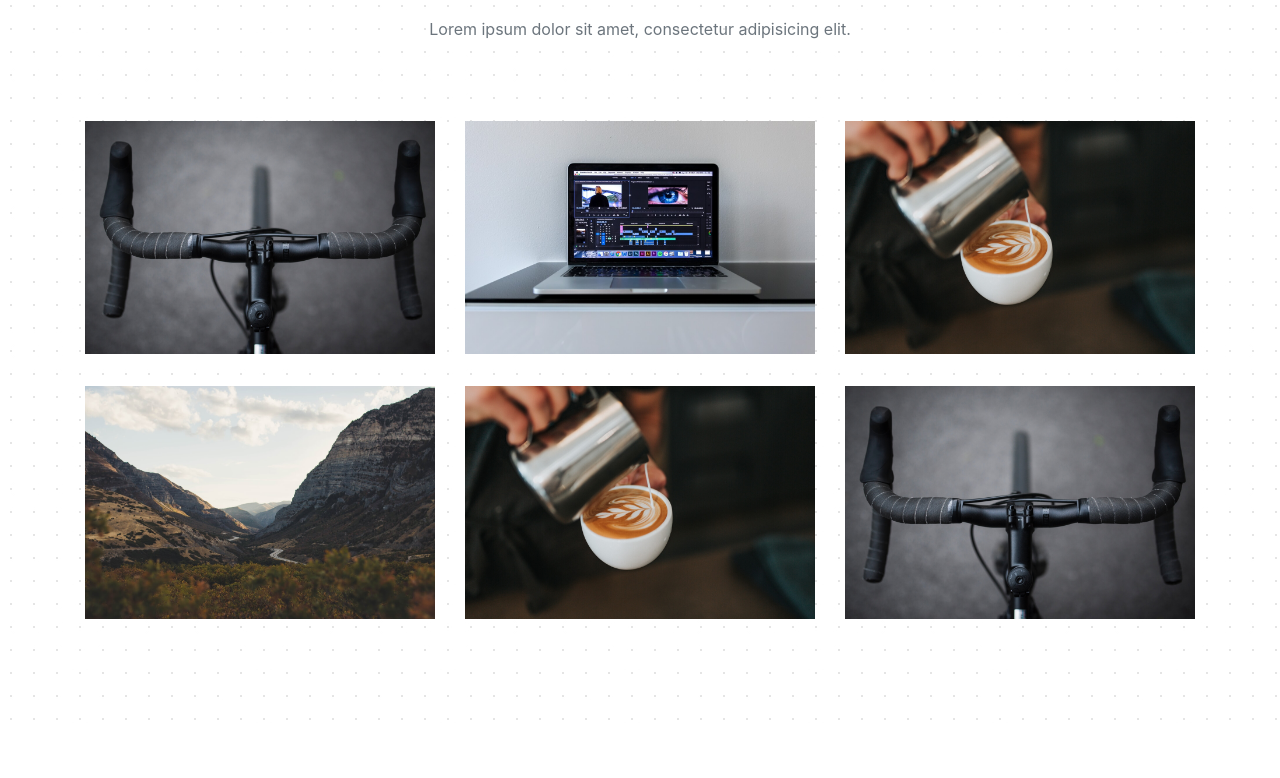
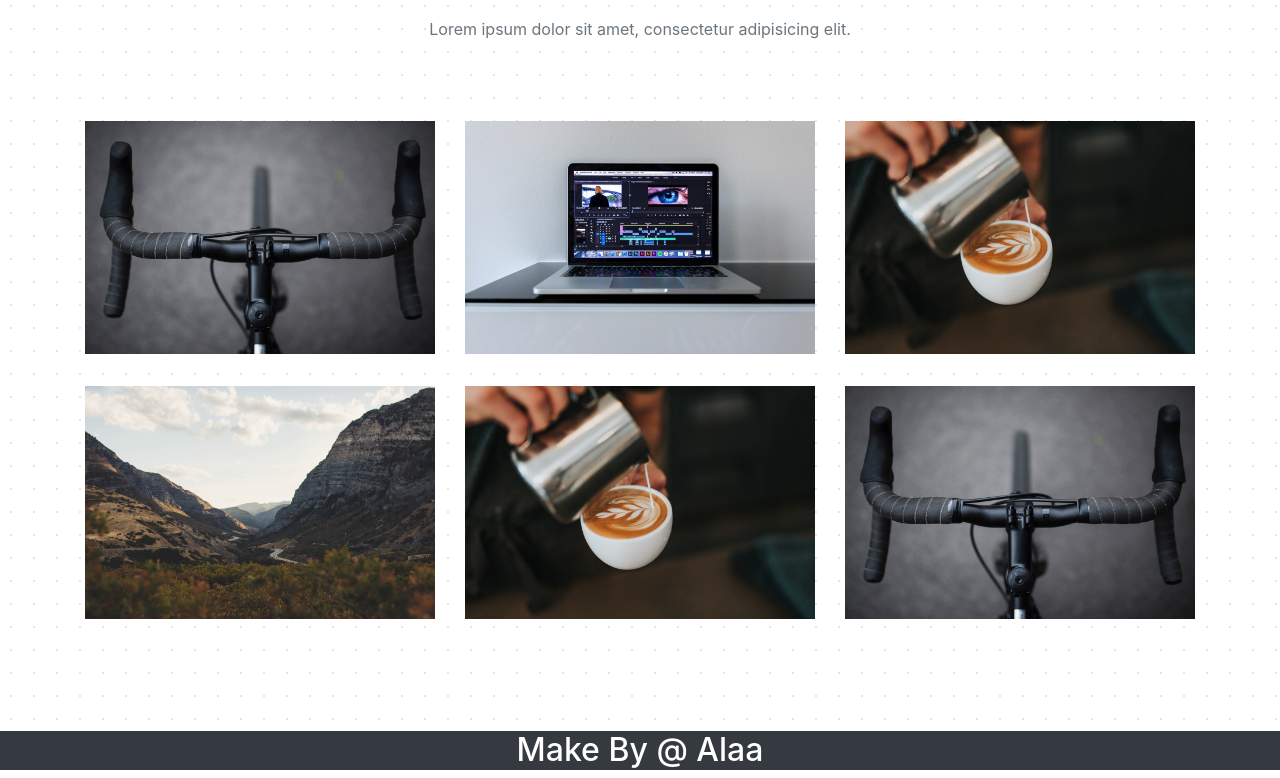
Before and after one commit to khaledelmasry247/test-project, a plain HTML site: page index.html in a window 1280 px wide. Shown: the part 2521-3299 px from the top of the page. Before the commit the page ends 3252 px from the top, so only its background shows below. Drawn offline with Linux system fonts and the light colour scheme.

Commit message:
I added Footer inindex.html

```diff
--- a/index.html
+++ b/index.html
@@ -367,6 +367,14 @@
     </section>
 
 
+
+    <!-- ============================ Footer ================================ -->
+    <footer class="mastfoot mt-auto">
+        <div class="inner text-center bg-dark">
+            <h2 class="text-white">Make By @ Alaa </h2>
+        </div>
+    </footer>
+
     <script src="js/jquery-3.5.1.min.js"></script>
 
     <script src="js/index.js"></script>
```
